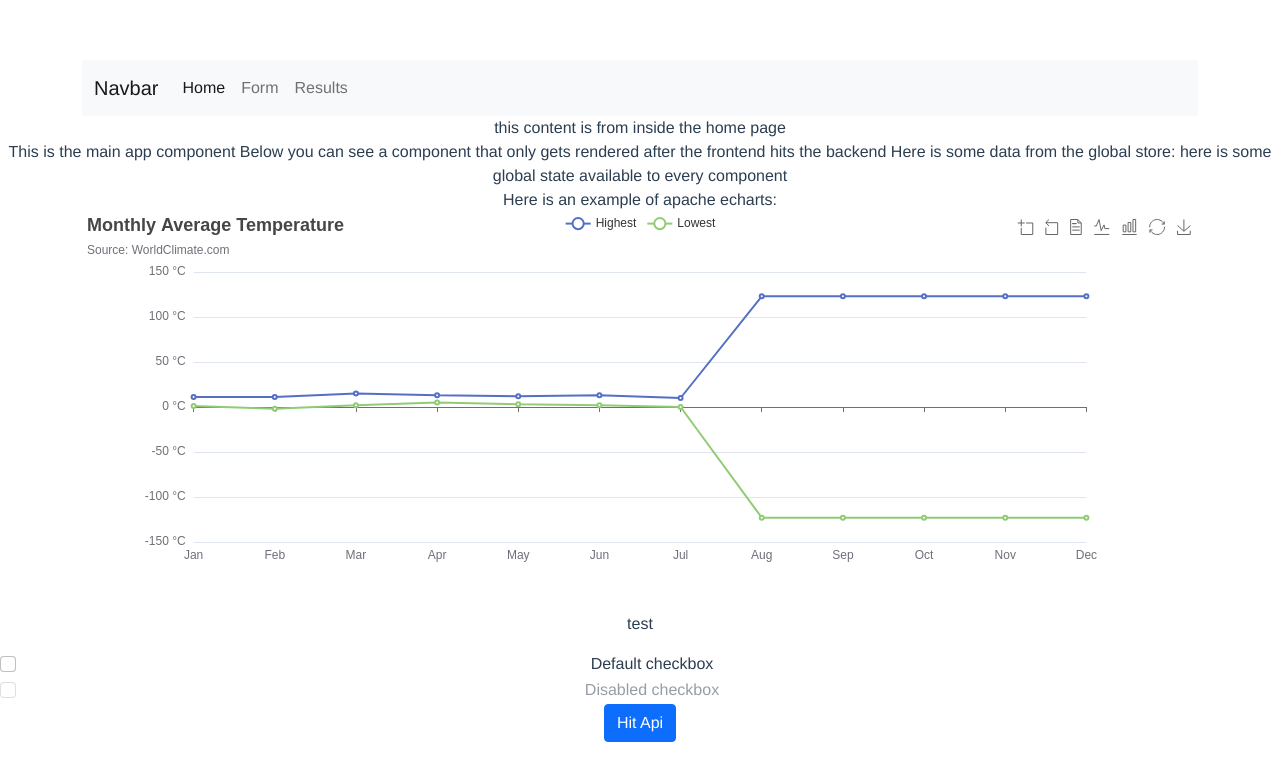
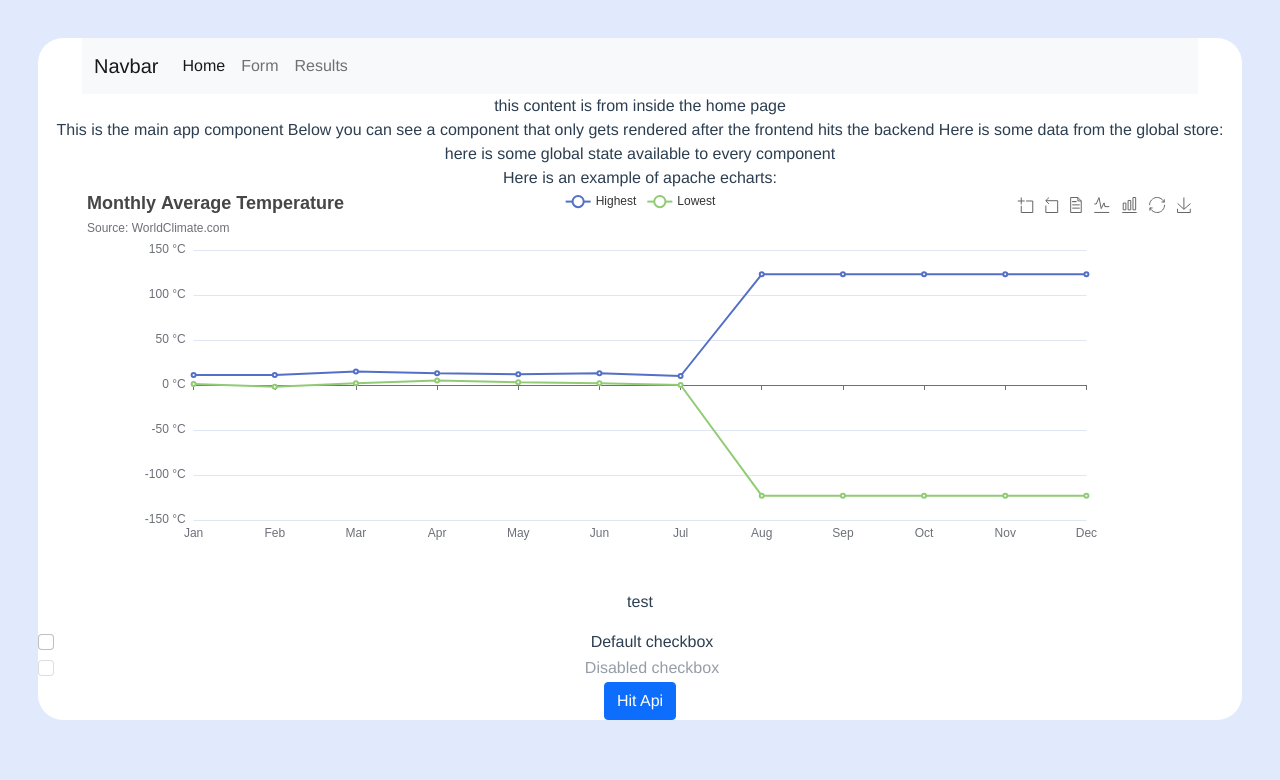
Before and after one commit to ITWSXInformatics/Fair_Health_Insurance_Information_System, a Vue app in the folder frontend/: page / in a window 1280 px wide. Shown: the top 780 px of the page. Built offline with nearby package versions, Linux system fonts and the light colour scheme.

Commit message:
style update for general app

```diff
--- a/frontend/index.html
+++ b/frontend/index.html
@@ -1,5 +1,5 @@
 <!DOCTYPE html>
-<html lang="en" class="h-100">
+<html lang="en">
   <head>
     <meta charset="UTF-8" />
     <link rel="icon" href="/favicon.ico" />
--- a/frontend/src/App.vue
+++ b/frontend/src/App.vue
@@ -23,8 +23,10 @@ fetch("/api/exampleGetEndpoint", {
     });
 }
 </script>
+
+
 <template>
-<div>
+<div id="body">
   <div class="container-xl">
   <nav class="navbar navbar-expand-lg navbar-light bg-light">
   <div class="container-fluid">
@@ -69,6 +71,12 @@ Here is some data from the global store:
   -moz-osx-font-smoothing: grayscale;
   text-align: center;
   color: #2c3e50;
-  margin-top: 60px;
+  background: white;
+  border-radius: 25px;
+}
+
+body{
+  background: #E0EAFC;
+  margin: 3%;
 }
 </style>
```
